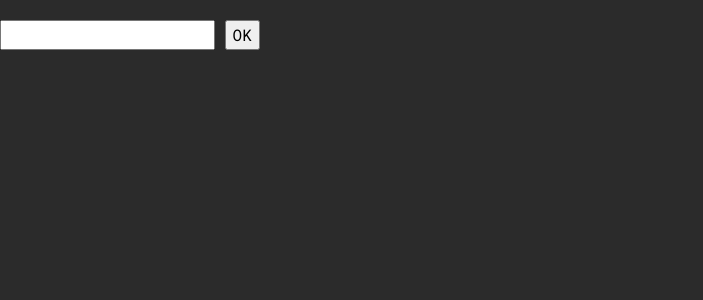
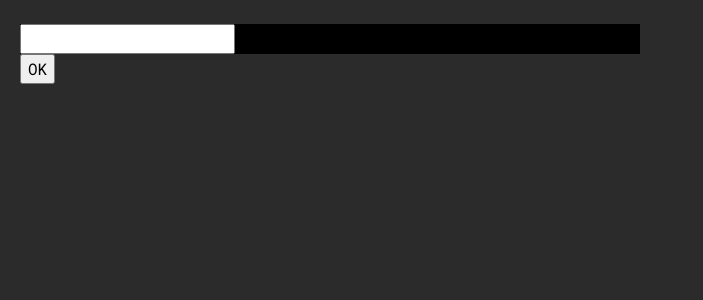
Before and after one commit to felixschwebel/CodeCheck, a Flask app: template templates/codecheck.html in a window 1280 px wide. Shown: the part 96-396 px from the top of the page, without its empty margins (0-703 px from the left). Run offline with Flask 2, Linux system fonts and the light colour scheme; the template is opened without the code that fills it: values that come from a table or form of the project are taken from there, others are empty; some libraries are stand-ins or nearby versions.

Commit message:
CodeMirror format, color

```diff
--- a/server.py
+++ b/server.py
@@ -18,7 +18,6 @@ class CodeForm(FlaskForm):
 CODEMIRROR_LANGUAGES = ['python', 'yaml', 'htmlembedded']
 WTF_CSRF_ENABLED = True
 SECRET_KEY = 'secret'
-# optional
 CODEMIRROR_THEME = 'darcula'
 CODEMIRROR_ADDONS = (('ADDON_DIR', 'ADDON_NAME'),)
 
--- a/static/css/styles.css
+++ b/static/css/styles.css
@@ -27,6 +27,21 @@ mark {
     margin: 0em;
     padding: 0.8em 1.5em 0.8em 1em;
     border-radius: 20px;
+}
+
+#code-field {
+  margin-top: 1.5em;
+  width: 50%;
+  background-color: black;
+}
+
+.CodeMirror {
+  height: 85vh!important;
+  background-color: black!important;
+}
+
+.CodeMirror-gutters {
+  background-color: #2b2b2b!important;
 }
 
 #logo {
--- a/templates/codecheck.html
+++ b/templates/codecheck.html
@@ -87,17 +87,31 @@
 
       </div>
     </nav>
-  </div>
 
   <!-- ------------- PAGE CONTENT ------------- -->
 
     <!-- CodeMirror -->
+
       <form method="POST">
+        <div id="code-field">
           {{ code_form.csrf_token }}
           {{ code_form.source_code }}
+        </div>
+
         <input type="submit" value="OK">
+
       </form>
 
 
 
+
+
+
+  </div>
+
+
+
+
+
+
 {% endblock %}
```
Also changed, not shown: static/js/javascript.js (line endings or trailing spaces). Lines whose indentation alone changed are shown as unchanged.
